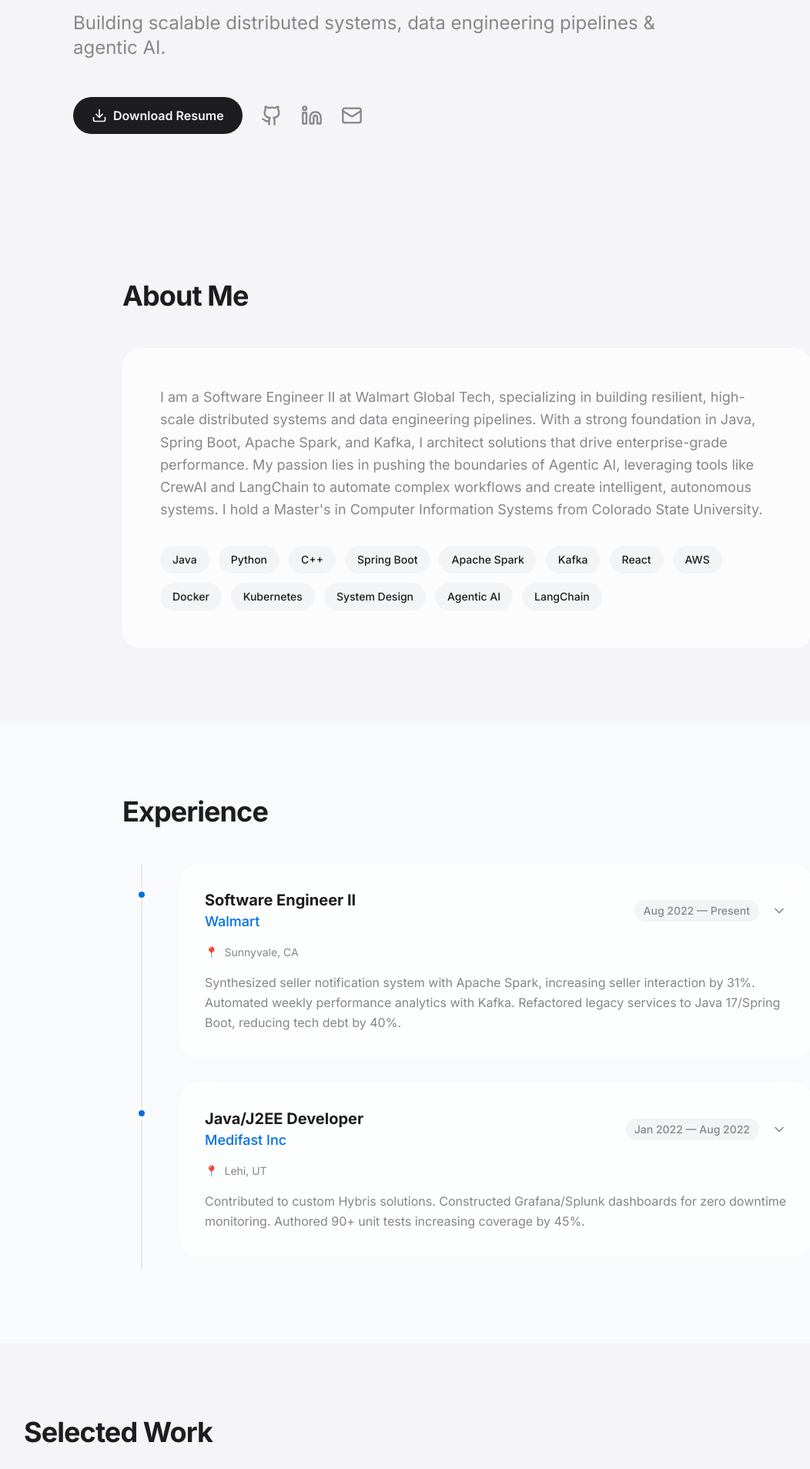
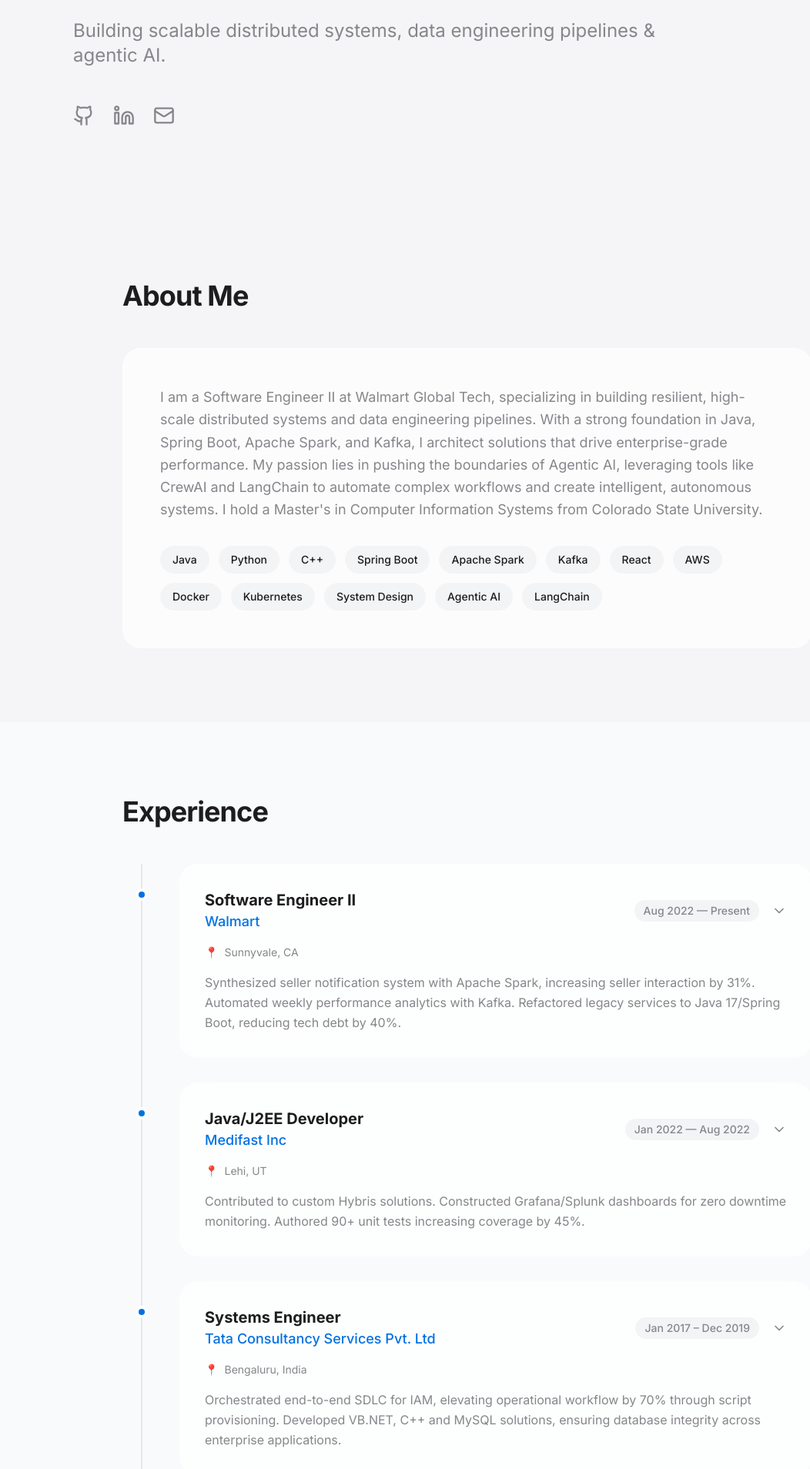
Before and after one commit to murdpra/portfolio, a React (Vite) app: page / in a window 1280 px wide. Shown: the part 532-2440 px from the top of the page at 77% size, without its empty margins (33-1085 px from the left). Built offline with nearby package versions, Linux system fonts and the light colour scheme.

Commit message:
adding another work experince

```diff
--- a/src/App.jsx
+++ b/src/App.jsx
@@ -50,6 +50,18 @@ const PORTFOLIO_DATA = {
         "Contributed to developing custom Hybris solutions with Spring, optimizing system scalability by 30%.",
         "Constructed Grafana and Splunk dashboard for tracking system health metrics with zero downtime.",
         "Authored 90+ unit tests with JUnit/Mockito, increasing backend reliability and code quality by 45%."
+      ]
+    },
+    {
+      company: "Tata Consultancy Services Pvt. Ltd",
+      role: "Systems Engineer",
+      period: "Jan 2017 – Dec 2019",
+      location: "Bengaluru, India",
+      description: "Orchestrated end-to-end SDLC for IAM, elevating operational workflow by 70% through script provisioning. Developed VB.NET, C++ and MySQL solutions, ensuring database integrity across enterprise applications.",
+      logo: "https://upload.wikimedia.org/wikipedia/commons/b/b1/Tata_Consultancy_Services_Logo.svg",
+      details: [
+        "Orchestrated end-to-end SDLC for IAM, elevating operational workflow by 70% through script provisioning.",
+        "Developed VB.NET, C++ and MySQL solutions, ensuring database integrity across enterprise applications."
       ]
     }
   ],
@@ -212,14 +224,7 @@ const Hero = () => {
           transition={{ duration: 1, delay: 0.8 }}
           className="flex flex-wrap items-center gap-6"
         >
-          <a
-            href={import.meta.env.BASE_URL + "Pranjali-resume.pdf"}
-            download
-            className="flex items-center gap-2 px-6 py-3 bg-text text-background rounded-full font-semibold hover:bg-accent transition-colors"
-          >
-            <Download size={20} />
-            Download Resume
-          </a>
+
 
           <div className="flex space-x-6">
             {PORTFOLIO_DATA.hero.socials.map((social) => (
```
